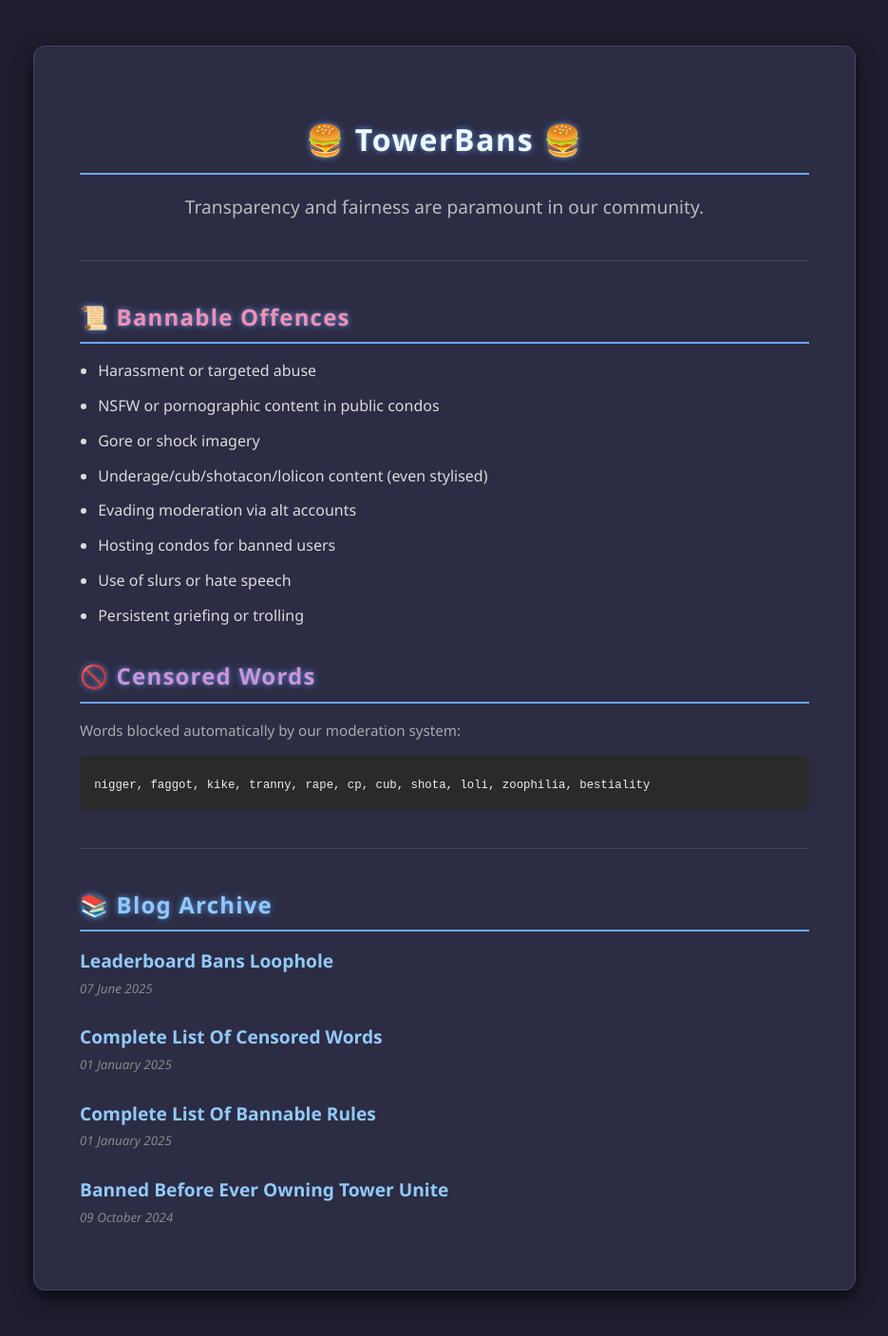
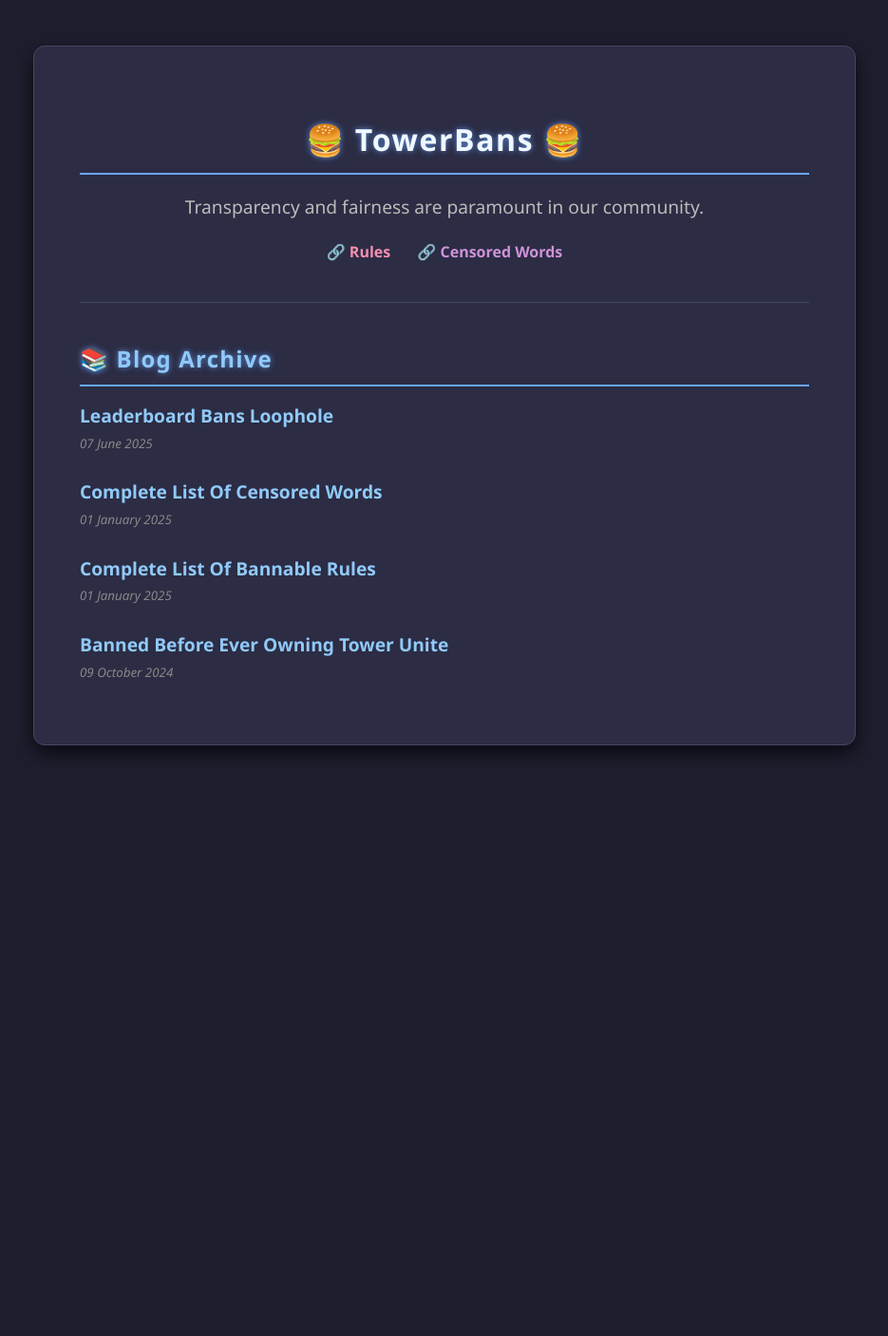
Before and after one commit to dubugc/towerbans, a Jekyll site: the page built from index.md, in a window 1280 px wide. Shown: the whole page at 95% size, without its empty margins (172-1107 px from the left). Built offline with Jekyll 4.4.1, drawn with Linux system fonts in a browser that asks for light colours; after the commit the page ends 900 px from its top, so only the background shows below that.

Commit message:
Update index.md

```diff
--- a/index.md
+++ b/index.md
@@ -10,33 +10,19 @@ title: TowerBans
     <p style="font-size: 1.2em; color: #bbb;">
       Transparency and fairness are paramount in our community.
     </p>
+
+    <!-- Links to Rules and Censored Words pages -->
+    <div style="margin-top: 1rem;">
+      <a href="{{ site.baseurl }}/rules" style="margin-right: 1.5em; font-weight: bold; color: #f48fb1;">
+        🔗 Rules
+      </a>
+      <a href="{{ site.baseurl }}/censored-words" style="font-weight: bold; color: #ce93d8;">
+        🔗 Censored Words
+      </a>
+    </div>
   </div>
 
   <hr />
-
-  <div style="margin-top: 2rem;">
-    <h2 style="color: #f48fb1;">📜 Bannable Offences</h2>
-    <ul style="padding-left: 1.2em; line-height: 1.6;">
-      <li>Harassment or targeted abuse</li>
-      <li>NSFW or pornographic content in public condos</li>
-      <li>Gore or shock imagery</li>
-      <li>Underage/cub/shotacon/lolicon content (even stylised)</li>
-      <li>Evading moderation via alt accounts</li>
-      <li>Hosting condos for banned users</li>
-      <li>Use of slurs or hate speech</li>
-      <li>Persistent griefing or trolling</li>
-    </ul>
-  </div>
-
-  <div style="margin-top: 2rem;">
-    <h2 style="color: #ce93d8;">🚫 Censored Words</h2>
-    <p style="font-size: 0.95em; color: #aaa;">Words blocked automatically by our moderation system:</p>
-    <div style="background-color: #2a2a2a; padding: 1em; border-radius: 6px; font-size: 0.95em; color: #eee;">
-      <code>nigger, faggot, kike, tranny, rape, cp, cub, shota, loli, zoophilia, bestiality</code>
-    </div>
-  </div>
-
-  <hr style="margin-top: 2.5rem;" />
 
   <h2 style="margin-top: 2rem; color: #90caf9;">📚 Blog Archive</h2>
 
```
